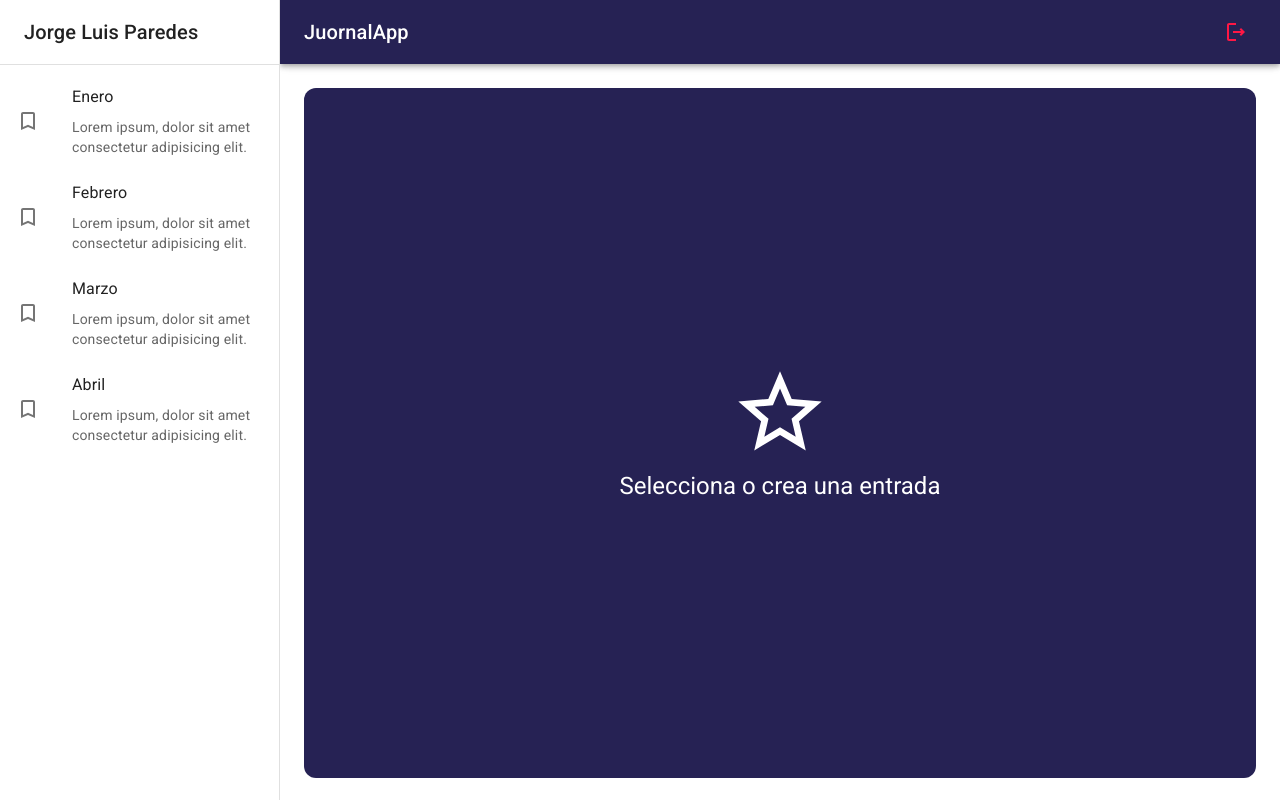
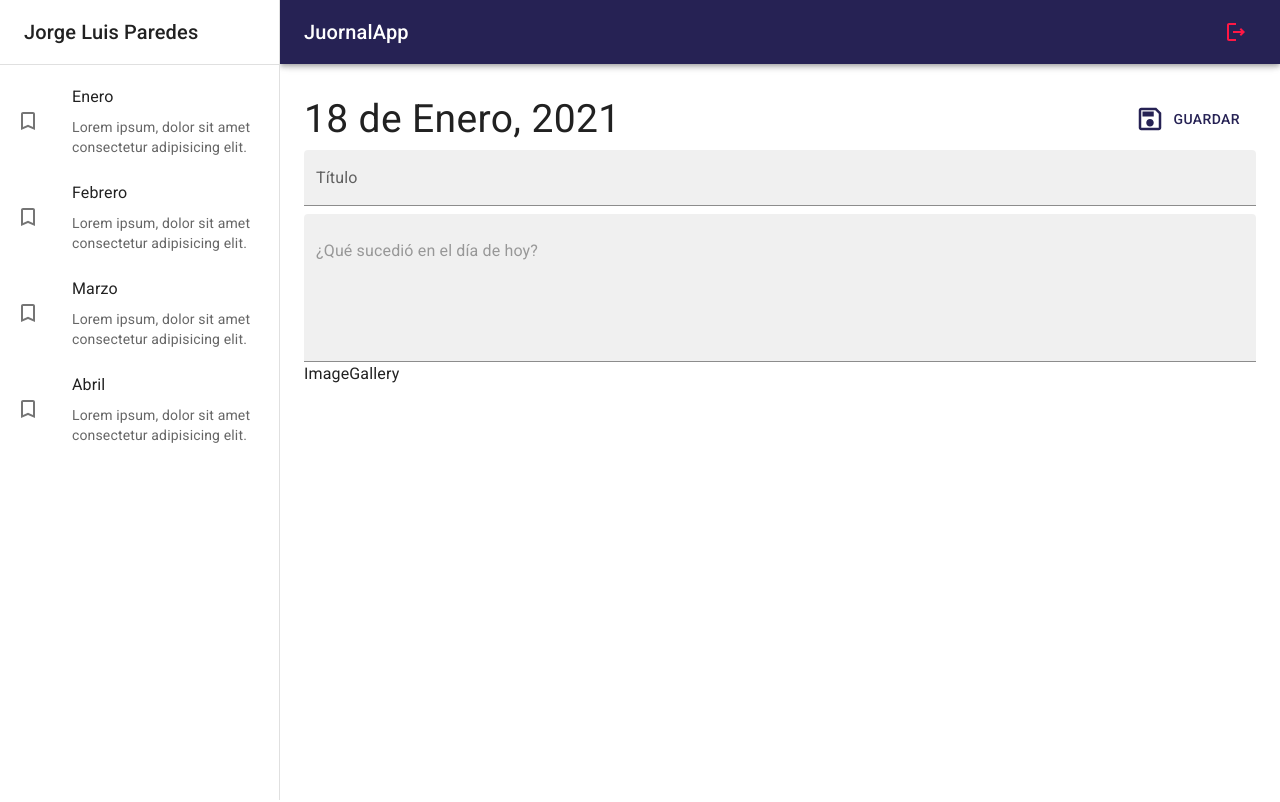
Before and after one commit to JorgeLuisParedes/journal-app, a React (Vite) app: page / in a window 1280 px wide. Built offline with nearby package versions, Linux system fonts and the light colour scheme.

Commit message:
NoteView

```diff
--- /dev/null
+++ b/src/journal/components/ImageGallery.jsx
@@ -0,0 +1,3 @@
+export const ImageGallery = () => {
+	return <div>ImageGallery</div>;
+};
--- a/src/journal/components/index.js
+++ b/src/journal/components/index.js
@@ -1,2 +1,3 @@
+export * from './ImageGallery';
 export * from './NavBar';
 export * from './SideBar';
--- a/src/journal/pages/JournalPages.jsx
+++ b/src/journal/pages/JournalPages.jsx
@@ -1,5 +1,5 @@
 import { JournalLayout } from '../layout';
-import { NothingSelectedView } from '../views';
+import { NoteView, NothingSelectedView } from '../views';
 
 export const JournalPages = () => {
 	return (
@@ -10,8 +10,8 @@
 				sint sed quo quisquam, nihil, ipsa amet. Sequi eos pariatur veniam. At,
 				necessitatibus.
 			</Typography> */}
-			<NothingSelectedView />
-			{/* NoteView */}
+			{/* <NothingSelectedView /> */}
+			<NoteView />
 		</JournalLayout>
 	);
 };
--- /dev/null
+++ b/src/journal/views/NoteView.jsx
@@ -0,0 +1,48 @@
+import { SaveOutlined } from '@mui/icons-material';
+import { Button, Grid, TextField, Typography } from '@mui/material';
+import { ImageGallery } from '../components';
+
+export const NoteView = () => {
+	return (
+		<Grid
+			container
+			direction='row'
+			justifyContent='space-between'
+			alignItems='center'
+			sx={{ mb: 1 }}
+		>
+			<Grid item>
+				<Typography fontSize={39} fontWeight='ligth'>
+					18 de Enero, 2021
+				</Typography>
+			</Grid>
+			<Grid item>
+				<Button color='primary' sx={{ padding: 2 }}>
+					<SaveOutlined sx={{ fontSize: 30, mr: 1 }} />
+					Guardar
+				</Button>
+			</Grid>
+			<Grid container>
+				<TextField
+					type='text'
+					variant='filled'
+					fullWidth
+					placeholder='Ingrese un título'
+					label='Título'
+					sx={{ border: 'none', mb: 1 }}
+				/>
+
+				<TextField
+					type='text'
+					variant='filled'
+					fullWidth
+					multiline
+					placeholder='¿Qué sucedió en el día de hoy?'
+					minRows={5}
+				/>
+			</Grid>
+
+			<ImageGallery />
+		</Grid>
+	);
+};
--- a/src/journal/views/index.js
+++ b/src/journal/views/index.js
@@ -1 +1,2 @@
+export * from './NoteView';
 export * from './NothingSelectedView';
```
